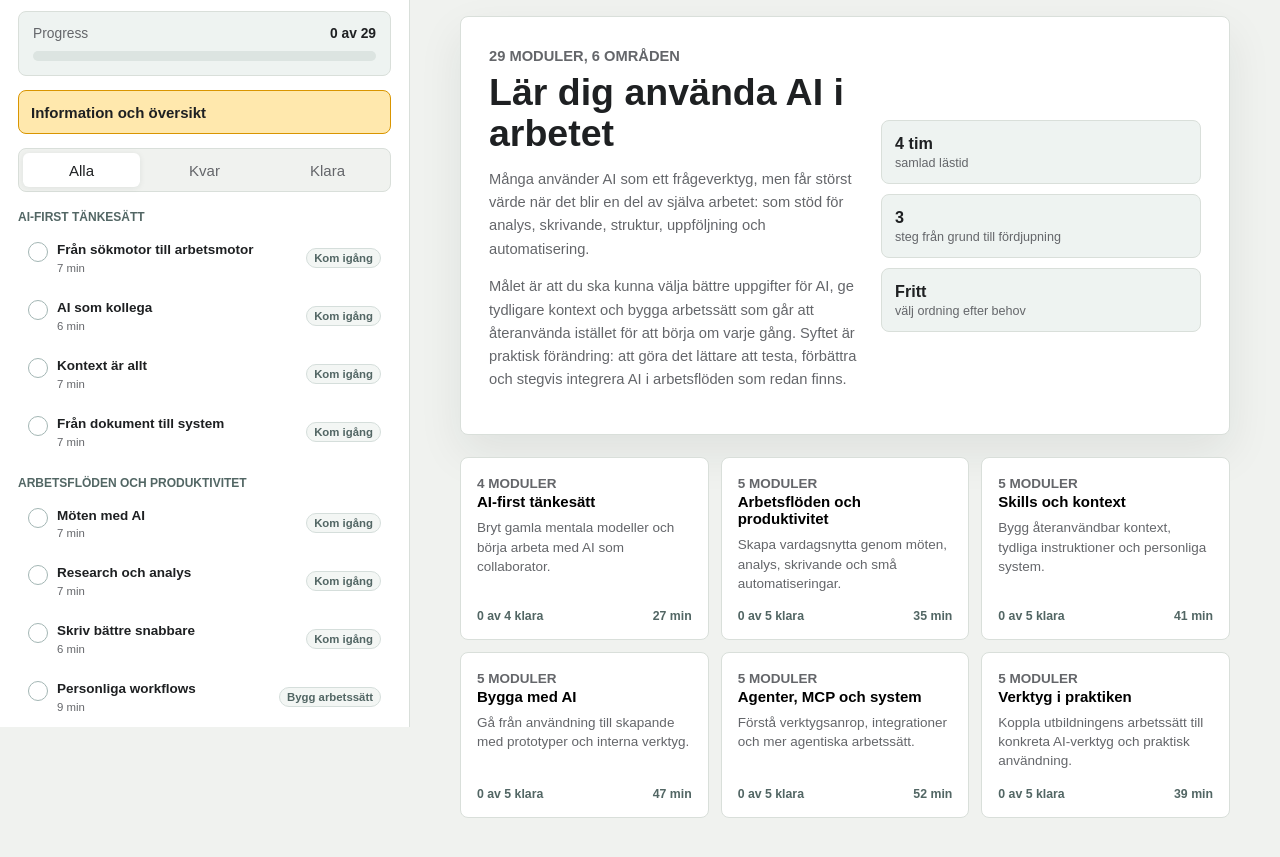
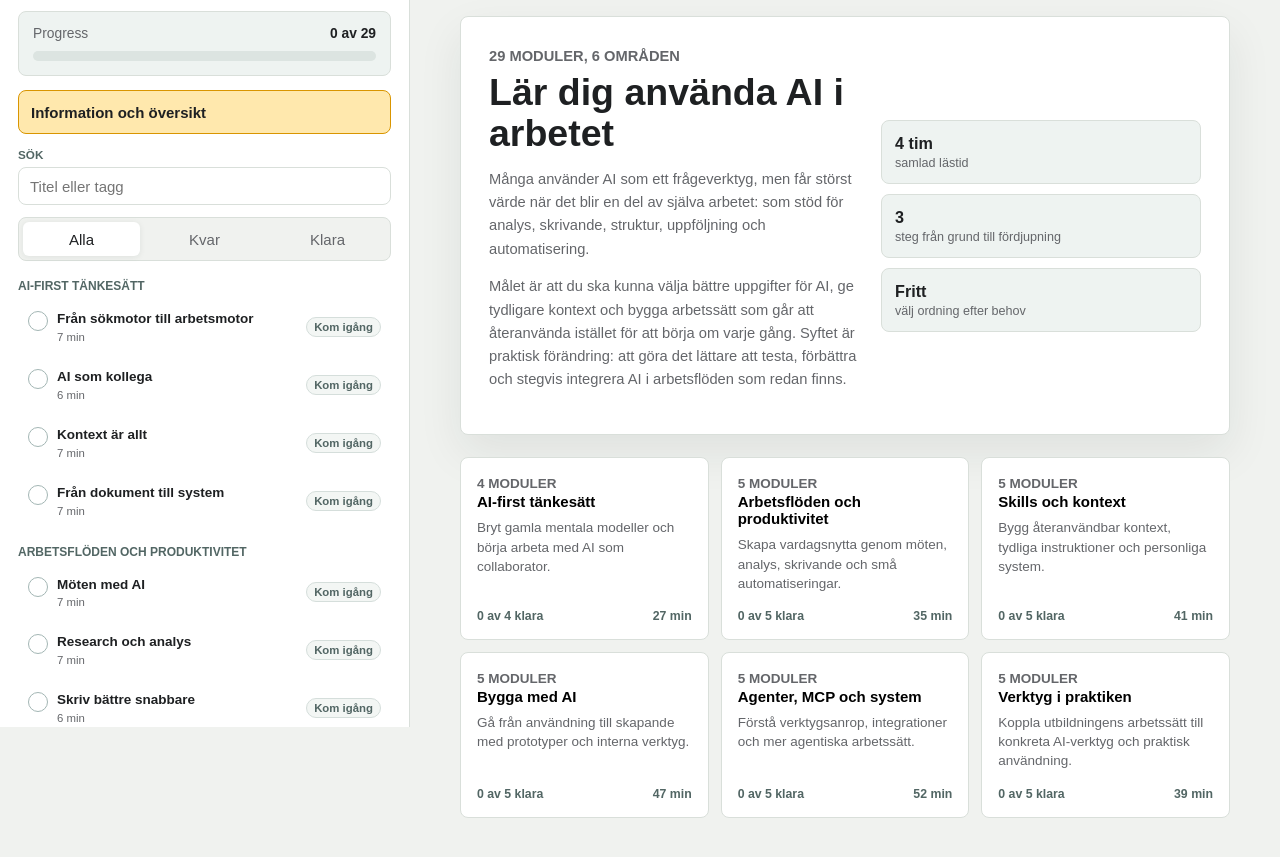
Before and after one commit to wendefors/AI-Academy, a website: page index.html in a window 1280 px wide. Shown: the part 73-930 px from the top of the page. Drawn offline with Linux system fonts and the light colour scheme.

Commit message:
Add module search and empty-state UI
Introduce a module search input and wire it into the app state to filter modules by title, slug and tags. Added state.query and elements.moduleSearch, an input listener that updates query and re-renders navigation, and enhanced filteredModules() to combine status filtering (all/done/remaining) with a case-insensitive search. renderNav() now shows a localized empty message when no modules match. Also added HTML markup and CSS for the search field and empty-nav styles.

```diff
--- a/app.js
+++ b/app.js
@@ -67,6 +67,7 @@ const state = {
   modules: [],
   activeSlug: "",
   filter: "all",
+  query: "",
   completed: new Set(JSON.parse(localStorage.getItem("ai-academy-progress") || "[]"))
 };
 
@@ -86,6 +87,7 @@ const elements = {
   progressCount: document.querySelector("#progressCount"),
   progressBar: document.querySelector("#progressBar"),
   totalMinutes: document.querySelector("#totalMinutes"),
+  moduleSearch: document.querySelector("#moduleSearch"),
   menuButton: document.querySelector("#menuButton"),
   homeButton: document.querySelector("#homeButton"),
   backdrop: document.querySelector("#backdrop")
@@ -143,6 +145,11 @@ function bindEvents() {
     });
   });
 
+  elements.moduleSearch.addEventListener("input", () => {
+    state.query = elements.moduleSearch.value.trim().toLowerCase();
+    renderNav();
+  });
+
   elements.completeButton.addEventListener("click", toggleCompleted);
   elements.completeButtonBottom.addEventListener("click", toggleCompleted);
 
@@ -184,8 +191,17 @@ function renderProgress() {
 }
 
 function renderNav() {
-  const grouped = groupByCategory(filteredModules());
+  const modules = filteredModules();
+  const grouped = groupByCategory(modules);
   elements.nav.innerHTML = "";
+
+  if (!modules.length) {
+    const empty = document.createElement("p");
+    empty.className = "empty-nav";
+    empty.textContent = "Inga moduler matchar sökningen.";
+    elements.nav.append(empty);
+    return;
+  }
 
   Object.entries(grouped).forEach(([category, modules]) => {
     const section = document.createElement("section");
@@ -291,9 +307,25 @@ function updateCompleteButton() {
 }
 
 function filteredModules() {
-  if (state.filter === "done") return state.modules.filter((module) => state.completed.has(module.slug));
-  if (state.filter === "remaining") return state.modules.filter((module) => !state.completed.has(module.slug));
-  return state.modules;
+  return state.modules.filter((module) => {
+    const matchesStatus =
+      state.filter === "done"
+        ? state.completed.has(module.slug)
+        : state.filter === "remaining"
+          ? !state.completed.has(module.slug)
+          : true;
+
+    if (!matchesStatus) return false;
+    if (!state.query) return true;
+
+    const searchableText = [
+      module.title,
+      module.slug,
+      ...(Array.isArray(module.tags) ? module.tags : [])
+    ].join(" ").toLowerCase();
+
+    return searchableText.includes(state.query);
+  });
 }
 
 function groupByCategory(modules) {
--- a/index.html
+++ b/index.html
@@ -30,6 +30,11 @@
         <button id="homeButton" class="home-button is-active" type="button">
           <span>Information och översikt</span>
         </button>
+
+        <label class="search-field">
+          <span>Sök</span>
+          <input id="moduleSearch" type="search" placeholder="Titel eller tagg">
+        </label>
 
         <div class="toolbar" aria-label="Filter">
           <button class="filter-button is-active" type="button" data-filter="all">Alla</button>
--- a/styles.css
+++ b/styles.css
@@ -159,6 +159,36 @@ button {
   background: #ffe8ad;
 }
 
+.search-field {
+  display: grid;
+  gap: 6px;
+  margin-bottom: 12px;
+}
+
+.search-field span {
+  color: var(--secondary-dark);
+  font-size: 0.78rem;
+  font-weight: 800;
+  text-transform: uppercase;
+}
+
+.search-field input {
+  width: 100%;
+  min-height: 38px;
+  padding: 9px 11px;
+  border: 1px solid var(--border);
+  border-radius: 8px;
+  background: var(--surface);
+  color: var(--ink);
+  font: inherit;
+}
+
+.search-field input:focus {
+  outline: 2px solid rgba(255, 179, 0, 0.35);
+  outline-offset: 2px;
+  border-color: var(--primary);
+}
+
 .filter-button {
   min-height: 34px;
   border: 0;
@@ -190,6 +220,17 @@ button {
 .nav-list {
   display: grid;
   gap: 6px;
+}
+
+.empty-nav {
+  margin: 0;
+  padding: 14px;
+  border: 1px solid var(--border);
+  border-radius: 8px;
+  background: var(--soft);
+  color: var(--muted);
+  font-size: 0.9rem;
+  line-height: 1.45;
 }
 
 .module-link {
```
